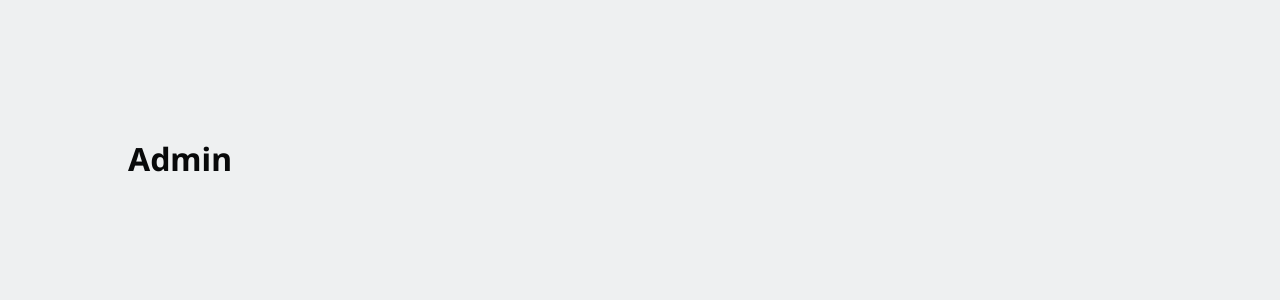
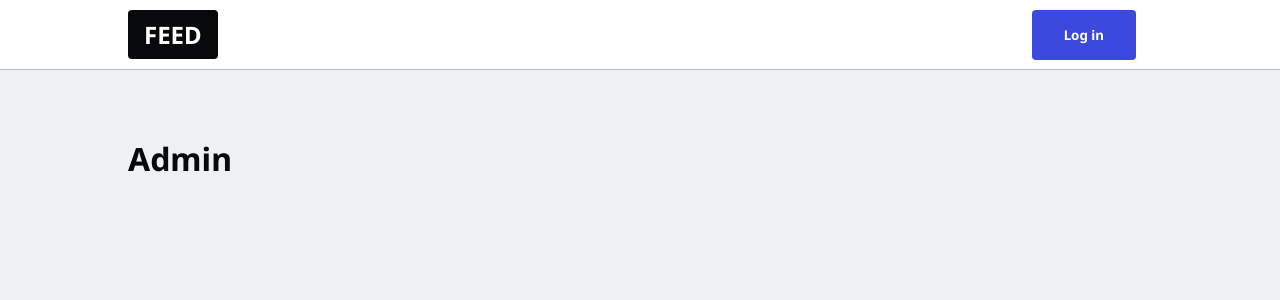
Before and after one commit to bilafish/next-firebase, a Next.js app: page /admin in a window 1280 px wide. Shown: the top 300 px of the page. Built offline with nearby package versions, Linux system fonts and the light colour scheme.

Commit message:
feat: add navbar component

```diff
--- /dev/null
+++ b/components/NavBar.js
@@ -0,0 +1,44 @@
+import Link from 'next/link';
+
+// Top navbar
+export default function Navbar() {
+  const user = null;
+  const username = null;
+
+  return (
+    <nav className="navbar">
+      <ul>
+        <li>
+          <Link href="/">
+            <button className="btn-logo">FEED</button>
+          </Link>
+        </li>
+
+        {/* user is signed-in and has username */}
+        {username && (
+          <>
+            <li className="push-left">
+              <Link href="/admin">
+                <button className="btn-blue">Write Posts</button>
+              </Link>
+            </li>
+            <li>
+              <Link href={`/${username}`}>
+                <img src={user?.photoURL} />
+              </Link>
+            </li>
+          </>
+        )}
+
+        {/* user is not signed OR has not created username */}
+        {!username && (
+          <li>
+            <Link href="/enter">
+              <button className="btn-blue">Log in</button>
+            </Link>
+          </li>
+        )}
+      </ul>
+    </nav>
+  );
+}
--- a/pages/_app.js
+++ b/pages/_app.js
@@ -1,7 +1,10 @@
 import '../styles/globals.css'
-
+import NavBar from '../components/NavBar'
 function MyApp({ Component, pageProps }) {
-  return <Component {...pageProps} />
+  return (<>
+    <NavBar />
+    <Component {...pageProps} />
+  </>)
 }
 
 export default MyApp
```
